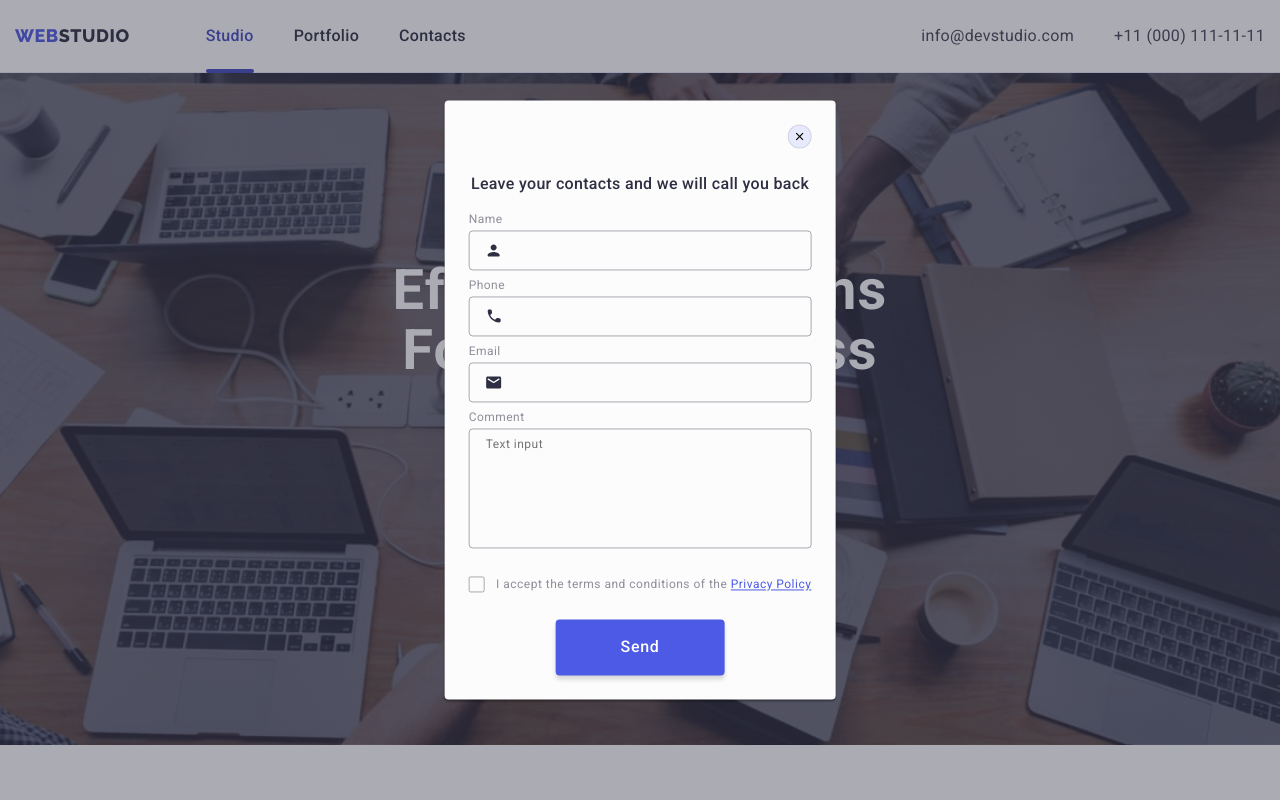
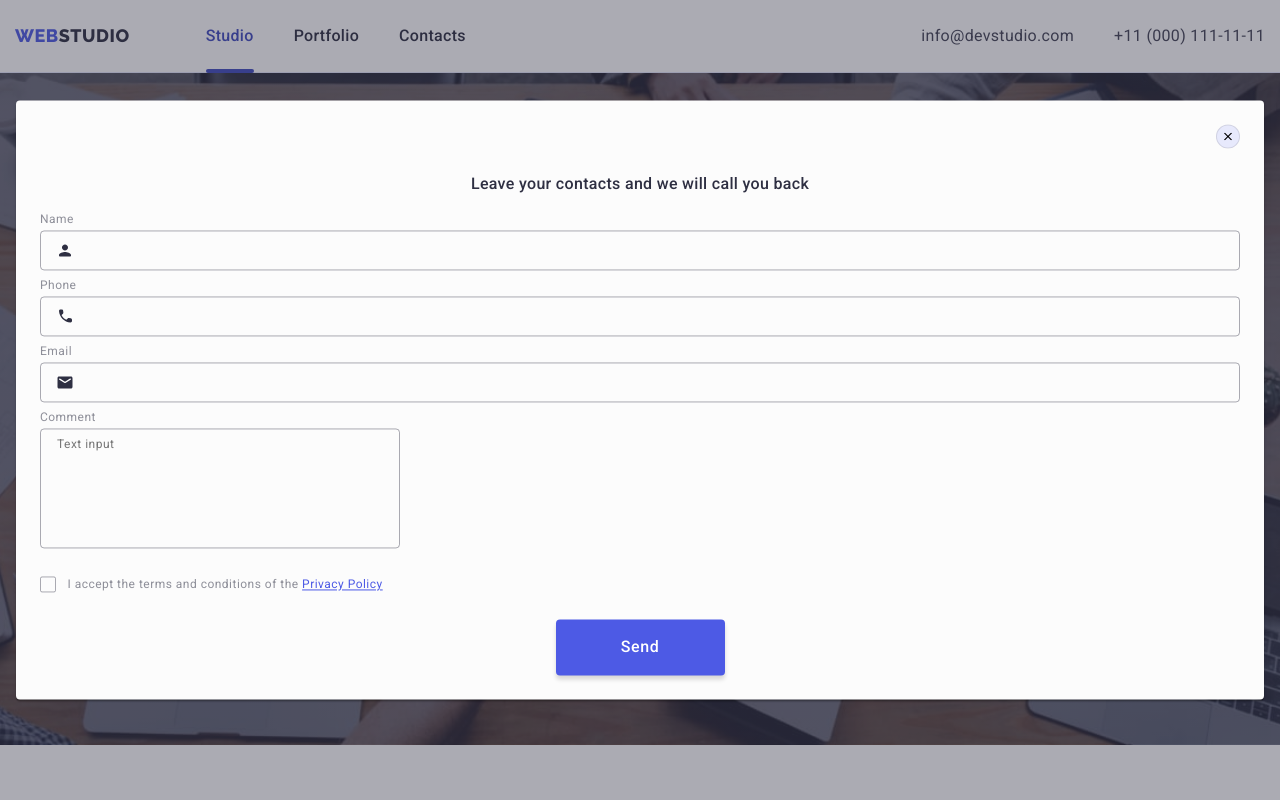
Before and after one commit to Wslaw/goit-markup-hw-06, a plain HTML site: page index.html in a window 1280 px wide. Both pictures are taken after a click on the button "Order Service". Shown: the top 800 px of the page. Drawn offline with nearby package versions, Linux system fonts and the light colour scheme.

Commit message:
Update styles.css

```diff
--- a/css/styles.css
+++ b/css/styles.css
@@ -1095,8 +1095,9 @@ letter-spacing: 0.04em;
   top: 50%;
   left: 50%;
   transform: translate(-50%, -50%);
+  width: calc(100% - 32px);
   /* width: 408px; */
-  /* min-height: 584px; */
+  min-height: 584px;
   background-color: var(--dairy);
   border-radius: 4px;
   box-shadow: 0px 2px 1px 0px rgba(0, 0, 0, 0.2),
```
